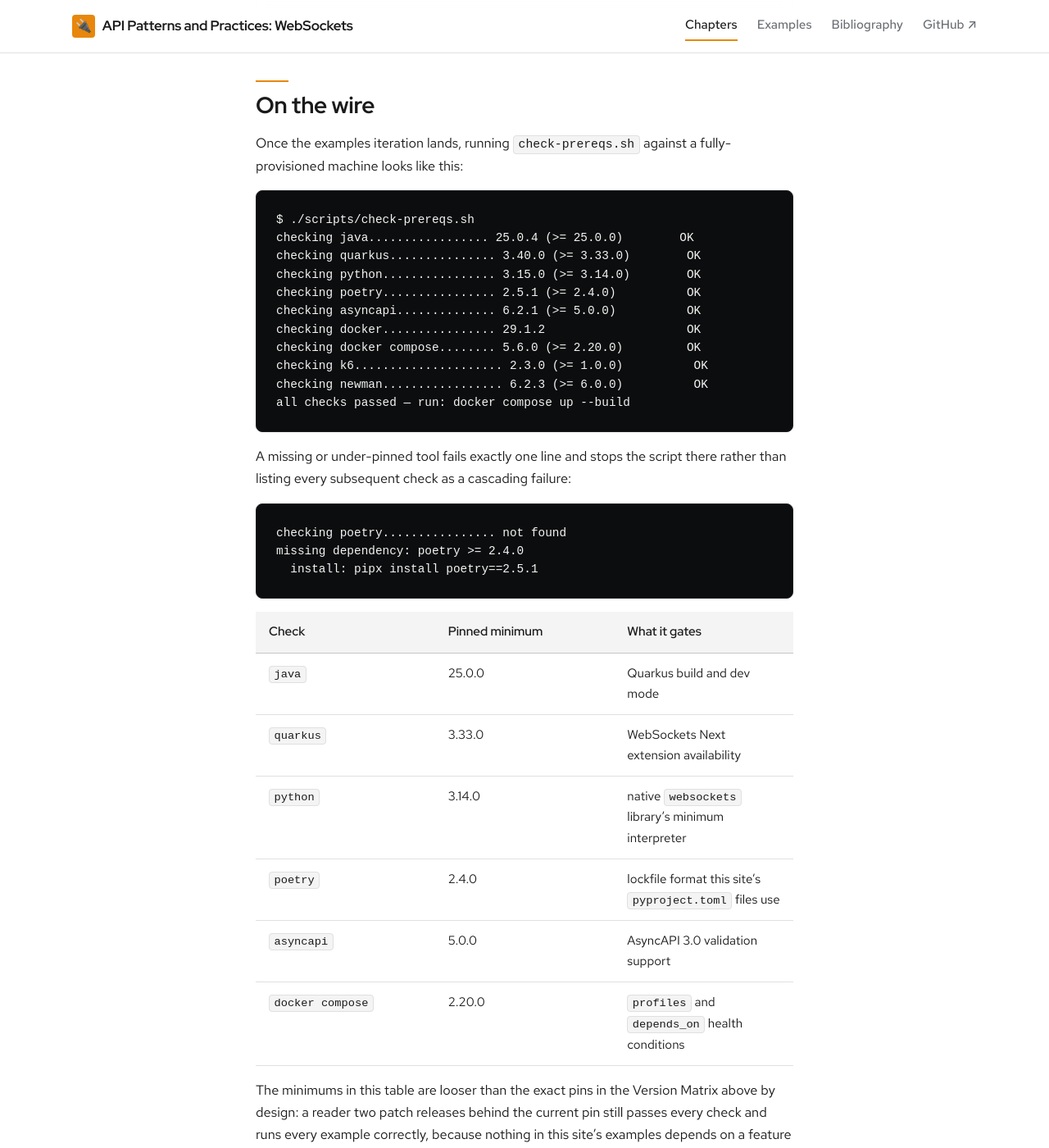
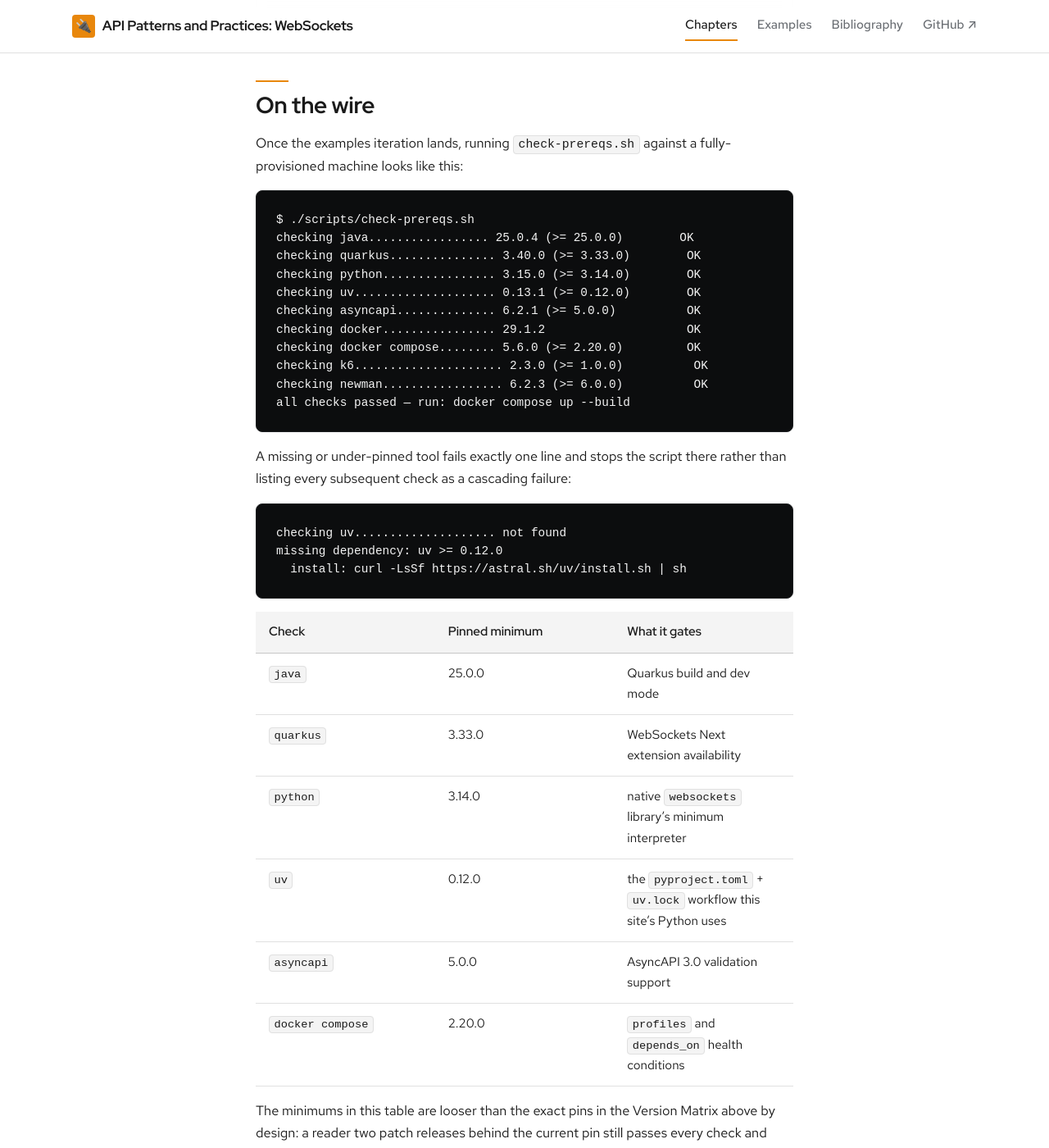
Before and after one commit to patterncatalyst/api-patterns-and-practices-websockets, a Jekyll site: the page built from _docs/00-setup-and-the-lab.md, in a window 1280 px wide and 1400 px high, scrolled down 6933 px. Shown: the whole window at 82% size. Built offline with Jekyll 4.4.1, drawn with Linux system fonts in a browser that asks for light colours; some web fonts are replaced; some of the changed text lies outside the part shown.

Commit message:
fix: uv is the Python toolchain standard, not Poetry (amend DRQ-002); record decks-last ordering (DRQ-017) (#3)

````diff
--- a/_docs/00-setup-and-the-lab.md
+++ b/_docs/00-setup-and-the-lab.md
@@ -14,7 +14,7 @@ The lab itself — the running `compose.yaml`, the `check-prereqs.sh` and teardo
 
 This site pins to the current stable release of each tool as of this writing, not an older LTS floor, for the same reason the REST and gRPC sibling sites do: a reader installing the toolchain today should land close to what every example targets, not several minor versions behind it. Quarkus builds on **JDK 25** (the current LTS line, patch **25.0.4**) and targets **Quarkus 3.40**, the current stable minor on the 3.x track — Quarkus 4.0 is in beta as of this writing and isn't adopted here until it ships stable. **WebSockets Next** is the extension that matters for this site specifically: it's the current-generation Quarkus WebSocket API, built on Vert.x and Mutiny from the ground up for structured concurrency and per-connection state, and it ships inside the same Quarkus release train rather than as a separately versioned artifact. The legacy `quarkus-websockets` extension still exists and still works, but every Quarkus example in this site uses WebSockets Next exclusively; Chapter 8 is where that extension gets a full treatment and the legacy API gets its one explicit mention, as the thing this site doesn't teach.
 
-The Python side pins to **Python 3.15**, the current stable release of the language, managed by **Poetry 2.5** rather than `pip` and a hand-rolled virtualenv, or `uv` the way the gRPC sibling does it — Poetry is this site's own convention, chosen for its `pyproject.toml`-first workflow and lockfile semantics rather than copied from a sibling site without re-justifying it for this stack (DRQ-002). Every Python example builds on **FastAPI** for HTTP routing and app lifecycle, paired with the native **`websockets`** library for the socket itself rather than a framework-bundled WebSocket shim: FastAPI's own `WebSocket` type is a thin wrapper over Starlette's ASGI-level primitive, fine for a single-process toy, but the native library exposes the connection state machine, ping/pong control frames, and close-code handling directly — the exact knobs Part 4's liveness and reconnect chapters need. Chapter 9 covers that choice, and when reaching for the framework's built-in support is the right call instead, in full.
+The Python side pins to **Python 3.15**, the current stable release of the language, managed by **`uv`** rather than `pip` and a hand-rolled virtualenv: uv installs the interpreter, resolves and locks dependencies in a `pyproject.toml`-first workflow, and runs the project, all from one fast tool. This is the house standard across the REST and gRPC sibling sites and the shared Python scaffold (DRQ-002). Every Python example builds on **FastAPI** for HTTP routing and app lifecycle, paired with the native **`websockets`** library for the socket itself rather than a framework-bundled WebSocket shim: FastAPI's own `WebSocket` type is a thin wrapper over Starlette's ASGI-level primitive, fine for a single-process toy, but the native library exposes the connection state machine, ping/pong control frames, and close-code handling directly — the exact knobs Part 4's liveness and reconnect chapters need. Chapter 9 covers that choice, and when reaching for the framework's built-in support is the right call instead, in full.
 
 Contract-first work needs one more tool before either service exists: the **AsyncAPI CLI**, which validates `contracts/asyncapi.yaml` against the AsyncAPI 3.0 meta-schema the same way `buf lint` validates a `.proto` file on the gRPC site. Chapter 5 is where that contract gets written and validated for the first time; this chapter's lab only needs the CLI installed and on `PATH` so `check-prereqs.sh` can confirm it. Two load and functional testing tools round out the list without being needed for this chapter's own checks: **k6** drives the sustained-connection load tests Part 5 builds against, and **Newman** runs any REST-side assertions this site needs at the seam back to the REST booking service (DRQ-006). Installing both now means Part 5 is never the first time you reach for either.
 
@@ -28,11 +28,11 @@ quarkus create app shipping:handling-events-ws \
   --extension=quarkus-websockets-next,quarkus-opentelemetry
 ```
 ```bash
-# Python — pyenv manages the interpreter, Poetry manages the project
-pyenv install 3.15.0 && pyenv local 3.15.0
-pipx install poetry==2.5.1
-poetry new handling-events-ws && cd handling-events-ws
-poetry add fastapi websockets uvicorn[standard] opentelemetry-distro
+# Python — uv manages both the interpreter and the project
+uv python install 3.15.0
+uv init handling-events-ws && cd handling-events-ws
+uv python pin 3.15.0
+uv add fastapi websockets "uvicorn[standard]" opentelemetry-distro
 ```
 
 A container engine with the **Compose plugin** — Docker Engine or Docker Desktop providing `docker compose` as a CLI subcommand, not the legacy standalone `docker-compose` binary — is the one tool every chapter assumes without exception. The plugin itself has moved past the `2.x` line it's still colloquially called "v2" after (it's at `5.6` as of this writing); the name stuck because it replaced the Python-based v1 tool, and the version number runs on its own track, kept clear of the Compose *file* format's own v2/v3 schema numbering — a different thing entirely. The last toolchain piece is the observability stack itself: `grafana/otel-lgtm`, an all-in-one image bundling Loki (logs), Grafana (dashboards), Tempo (traces), and Mimir (metrics) behind a single OpenTelemetry Collector — the same image the gRPC and REST sites use, so a reader working through more than one site in this series reuses one mental model of where a trace ends up.
@@ -66,7 +66,7 @@ Each check follows the same three-step shape: locate the binary, parse its repor
 | Quarkus | 3.40.0 | current stable minor; 4.0 is beta as of this writing |
 | Quarkus WebSockets Next | ships with Quarkus 3.40.0 | no separate version — part of the core extension set |
 | Python | 3.15.0 | current stable language release |
-| Poetry | 2.5.1 | current stable; added official Python 3.15 support in 2.5.0 |
+| uv | 0.13.1 | current stable; installs the interpreter, resolves/locks deps, runs the project |
 | FastAPI | 0.143.2 | current stable; routing and app lifecycle only, not the socket itself |
 | websockets (library) | 17.1 | current stable; the native library both stacks' Python side builds on |
 | AsyncAPI CLI | 6.2.1 | validates `contracts/asyncapi.yaml` from Chapter 5 onward |
@@ -99,7 +99,7 @@ $ ./scripts/check-prereqs.sh
 checking java................. 25.0.4 (>= 25.0.0)        OK
 checking quarkus............... 3.40.0 (>= 3.33.0)        OK
 checking python................ 3.15.0 (>= 3.14.0)        OK
-checking poetry................ 2.5.1 (>= 2.4.0)          OK
+checking uv.................... 0.13.1 (>= 0.12.0)        OK
 checking asyncapi.............. 6.2.1 (>= 5.0.0)          OK
 checking docker................ 29.1.2                    OK
 checking docker compose........ 5.6.0 (>= 2.20.0)         OK
@@ -111,9 +111,9 @@ all checks passed — run: docker compose up --build
 A missing or under-pinned tool fails exactly one line and stops the script there rather than listing every subsequent check as a cascading failure:
 
 ```text
-checking poetry................ not found
-missing dependency: poetry >= 2.4.0
-  install: pipx install poetry==2.5.1
+checking uv.................... not found
+missing dependency: uv >= 0.12.0
+  install: curl -LsSf https://astral.sh/uv/install.sh | sh
 ```
 
 | Check | Pinned minimum | What it gates |
@@ -121,7 +121,7 @@ missing dependency: poetry >= 2.4.0
 | `java` | 25.0.0 | Quarkus build and dev mode |
 | `quarkus` | 3.33.0 | WebSockets Next extension availability |
 | `python` | 3.14.0 | native `websockets` library's minimum interpreter |
-| `poetry` | 2.4.0 | lockfile format this site's `pyproject.toml` files use |
+| `uv` | 0.12.0 | the `pyproject.toml` + `uv.lock` workflow this site's Python uses |
 | `asyncapi` | 5.0.0 | AsyncAPI 3.0 validation support |
 | `docker compose` | 2.20.0 | `profiles` and `depends_on` health conditions |
 
@@ -131,4 +131,4 @@ The minimums in this table are looser than the exact pins in the Version Matrix
 
 Chapter 1 steps back from the lab to the problem this site's first part spends its time justifying: why polling a REST endpoint stops working once "almost real-time" isn't good enough, and what a persistent connection buys over it instead. Chapter 3 gives WebSockets itself a full treatment — the HTTP Upgrade handshake, frame anatomy, control versus data frames, and the close-code vocabulary every later error-handling chapter refers back to. Chapter 5 is where `contracts/asyncapi.yaml` is written and validated for the first time, which is also the first chapter this site's CI gate enforces. Everything this chapter fixed — the toolchain pins, the Compose shape, the three-tier runtime progression, `check-prereqs.sh` as the thing every chapter runs first — stays constant from here forward; only what's behind each upgrade handshake gets more real.
 
-<div class="callout callout--safe"><p class="callout__title">Decision</p><p>This site pins JDK 25 / Quarkus 3.40, Python 3.15 / Poetry 2.5, and the Compose plugin as the toolchain every example builds against, surveyed to current stable rather than an older LTS floor, with the lab running entirely through Docker Compose and LGTM gated behind an opt-in profile; <code>check-prereqs.sh</code> and the Compose lab itself ship with the examples iteration, but the pins, the Compose shape, and the three-tier runtime progression they target are fixed as of this chapter.</p></div>
+<div class="callout callout--safe"><p class="callout__title">Decision</p><p>This site pins JDK 25 / Quarkus 3.40, Python 3.15 / uv 0.13, and the Compose plugin as the toolchain every example builds against, surveyed to current stable rather than an older LTS floor, with the lab running entirely through Docker Compose and LGTM gated behind an opt-in profile; <code>check-prereqs.sh</code> and the Compose lab itself ship with the examples iteration, but the pins, the Compose shape, and the three-tier runtime progression they target are fixed as of this chapter.</p></div>
````
Also changed, not shown: _plans/decisions.md (+13 -3 lines).
